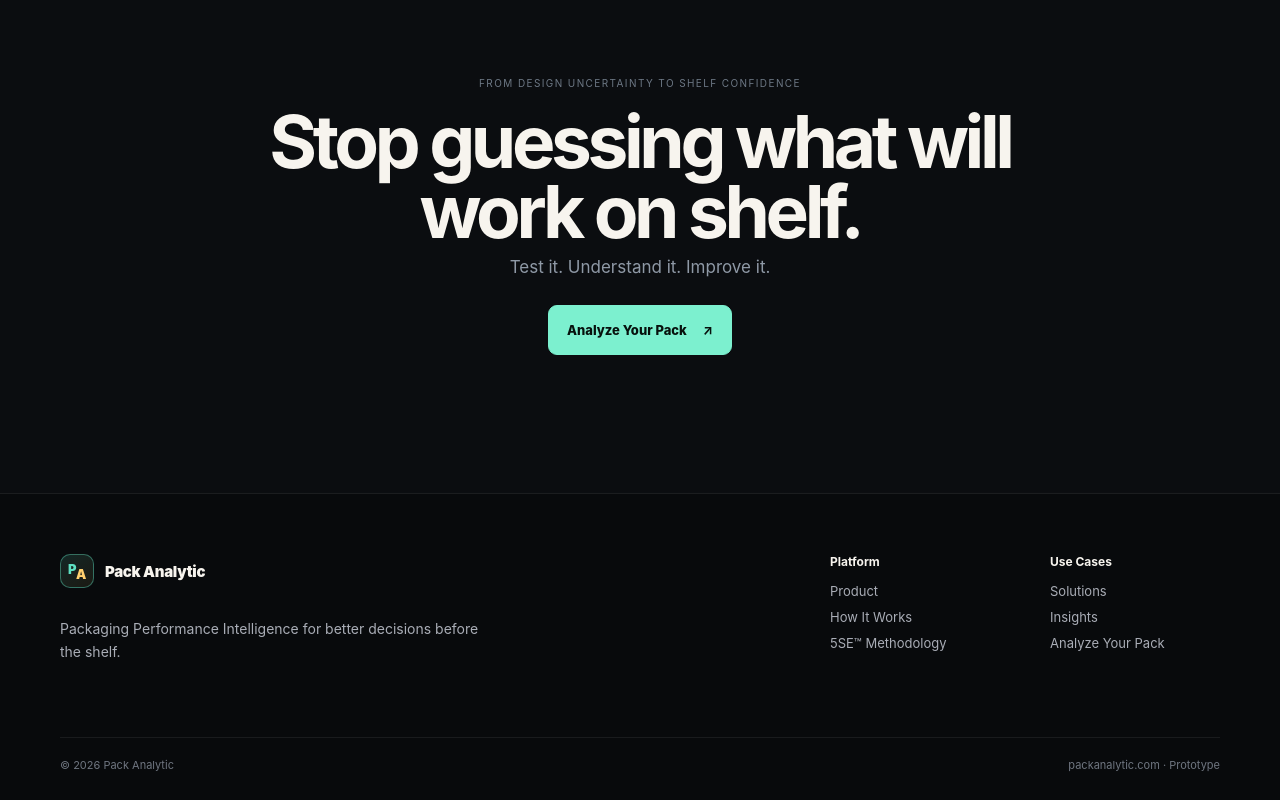
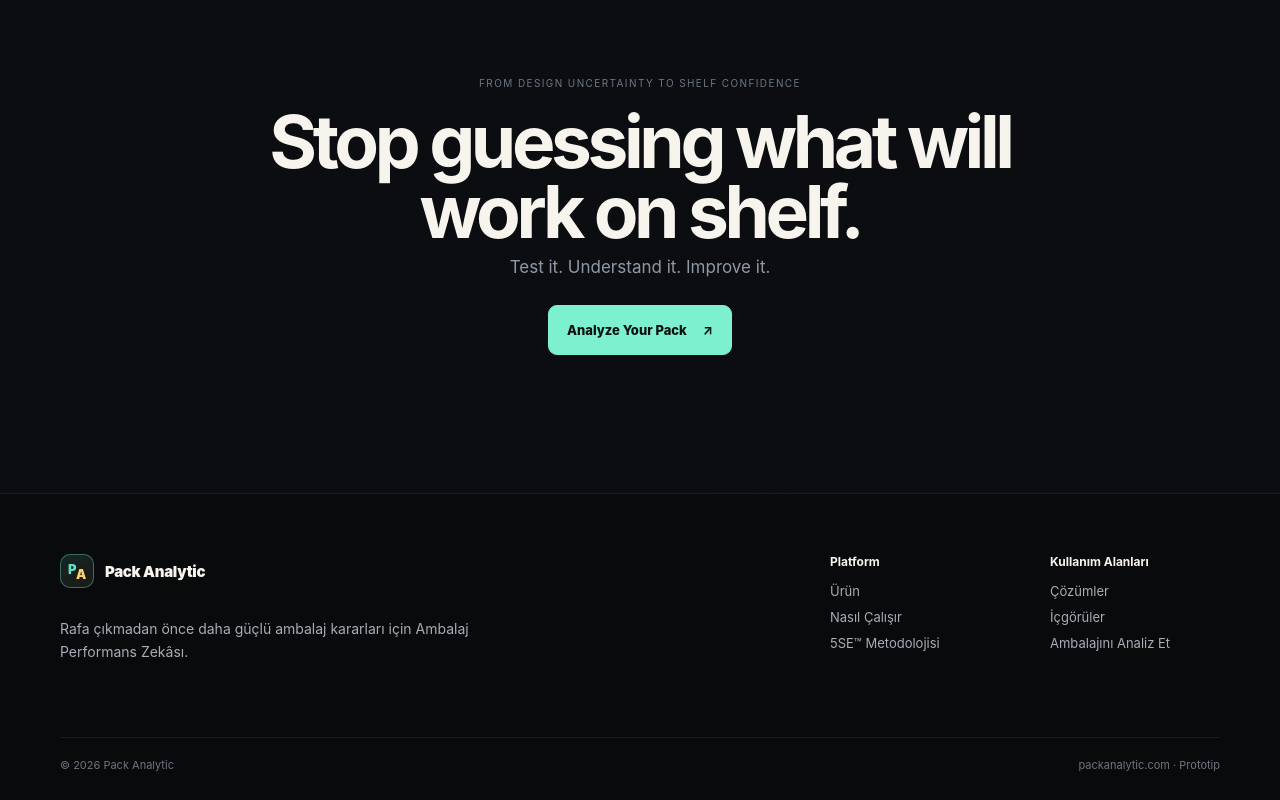
Before and after one commit to tasarist/RAF1, a Next.js app: page / in a window 1280 px wide. Shown: the part 4347-5147 px from the top of the page. Built offline with nearby package versions, Linux system fonts and the light colour scheme.

Commit message:
Translate site footer to Turkish

```diff
--- a/components/SiteFooter.tsx
+++ b/components/SiteFooter.tsx
@@ -10,16 +10,16 @@ export function SiteFooter() {
               <span className="pa-logo-mark"><i>P</i><i>A</i></span>
               <span>Pack Analytic</span>
             </div>
-            <p>Packaging Performance Intelligence for better decisions before the shelf.</p>
+            <p>Rafa çıkmadan önce daha güçlü ambalaj kararları için Ambalaj Performans Zekâsı.</p>
           </div>
           <div className="pa-footer-links">
-            <div><strong>Platform</strong><Link href="/product">Product</Link><Link href="/how-it-works">How It Works</Link><Link href="/methodology">5SE™ Methodology</Link></div>
-            <div><strong>Use Cases</strong><Link href="/solutions">Solutions</Link><Link href="/insights">Insights</Link><Link href="/analyze">Analyze Your Pack</Link></div>
+            <div><strong>Platform</strong><Link href="/product">Ürün</Link><Link href="/how-it-works">Nasıl Çalışır</Link><Link href="/methodology">5SE™ Metodolojisi</Link></div>
+            <div><strong>Kullanım Alanları</strong><Link href="/solutions">Çözümler</Link><Link href="/insights">İçgörüler</Link><Link href="/analyze">Ambalajını Analiz Et</Link></div>
           </div>
         </div>
         <div className="pa-footer-bottom">
           <span>© 2026 Pack Analytic</span>
-          <span>packanalytic.com · Prototype</span>
+          <span>packanalytic.com · Prototip</span>
         </div>
       </div>
     </footer>
```
